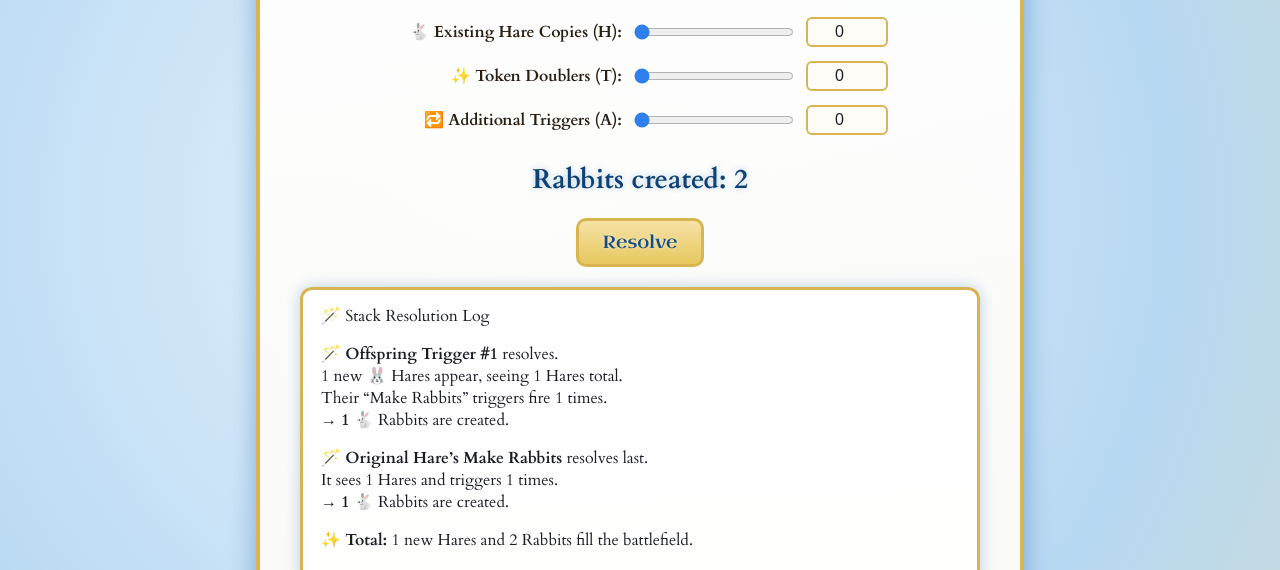
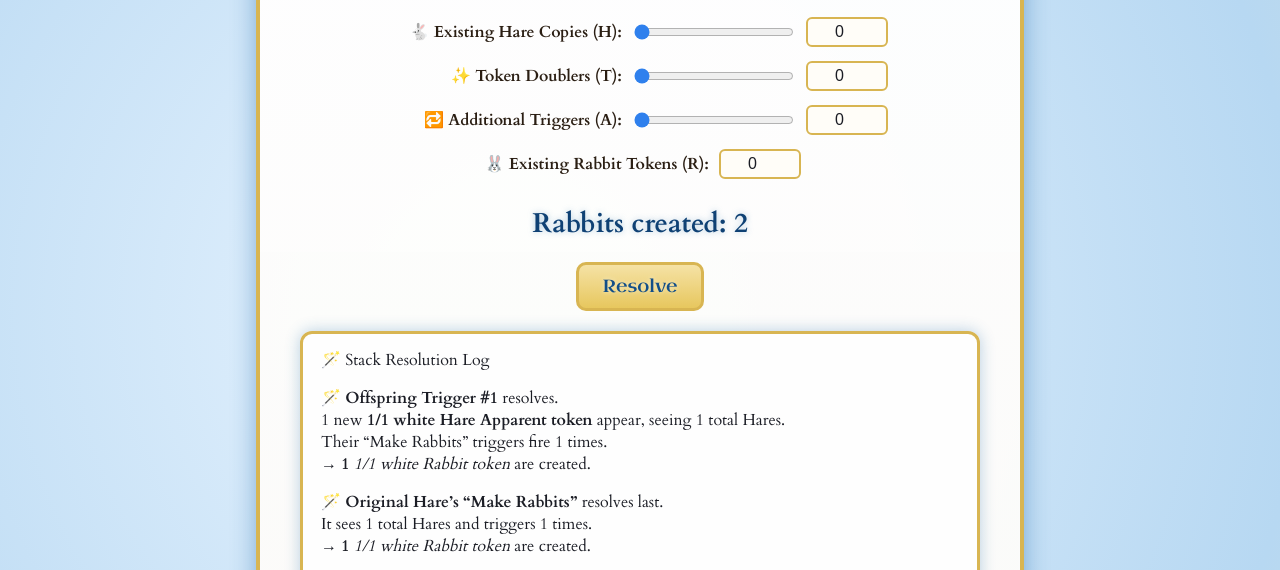
Before and after one commit to joemoffett1/joemoffett1.github.io, a plain HTML site: page index.html in a window 1280 px wide. Both pictures are taken after a click on the button "Resolve". Shown: the part 220-790 px from the top of the page. Drawn offline with nearby package versions, Linux system fonts and the light colour scheme.

Commit message:
Update index.html

```diff
--- a/index.html
+++ b/index.html
@@ -8,9 +8,7 @@
 <link href="https://fonts.googleapis.com/css2?family=Cardo:wght@400;700&family=Uncial+Antiqua&display=swap" rel="stylesheet">
 
 <style>
-/* ───────────────────────────────
-   ✨ BASE PAGE STYLING
-   ─────────────────────────────── */
+/* ✨ BASE PAGE STYLING */
 body {
   margin: 0;
   padding: 0;
@@ -35,9 +33,7 @@ body {
   text-align: center;
 }
 
-/* ───────────────────────────────
-   🔖 HEADERS
-   ─────────────────────────────── */
+/* 🔖 HEADERS */
 h1 {
   font-family: "Uncial Antiqua", serif;
   color: #124e88;
@@ -53,9 +49,7 @@ h1 {
   margin-bottom: 20px;
 }
 
-/* ───────────────────────────────
-   🎚️ SLIDERS & NUMBER BOXES
-   ─────────────────────────────── */
+/* 🎚️ SLIDERS & NUMBER BOXES */
 .slider-group {
   display: flex;
   align-items: center;
@@ -89,9 +83,7 @@ input[type="number"]:focus {
   box-shadow: 0 0 8px rgba(69,150,230,0.6);
 }
 
-/* ───────────────────────────────
-   🪄 RESOLVE BUTTON
-   ─────────────────────────────── */
+/* 🪄 RESOLVE BUTTON */
 button {
   margin-top: 20px;
   background: linear-gradient(180deg, #f5e2a5, #e7c75e);
@@ -116,9 +108,7 @@ button.resolving {
   pointer-events: none;
 }
 
-/* ───────────────────────────────
-   📜 RESULT TEXT
-   ─────────────────────────────── */
+/* 📜 RESULT TEXT */
 #result {
   font-size: 1.7em;
   margin-top: 26px;
@@ -127,9 +117,7 @@ button.resolving {
   text-shadow: 0 0 6px rgba(67,132,185,0.4);
 }
 
-/* ───────────────────────────────
-   🧙‍♂️ ANIMATIONS
-   ─────────────────────────────── */
+/* 🧙‍♂️ ANIMATIONS */
 .narrative, .math-breakdown {
   opacity: 0;
   transform: translateY(-15px);
@@ -161,7 +149,7 @@ button.resolving {
   100% { opacity: 1; filter: blur(0); }
 }
 
-/* 📘 Unified Explanation Box — Updated for Open Parchment Look */
+/* 📘 Unified Explanation Box */
 .explanation {
   font-size: 0.95em;
   color: #2a1e13;
@@ -173,10 +161,7 @@ button.resolving {
   border-radius: 16px;
   padding: 20px 22px;
   box-shadow: 0 0 15px rgba(27,102,170,0.2), inset 0 0 10px rgba(0,0,0,0.05);
-  overflow: hidden;
-  transition: all 1.2s ease;
 }
-
 .explanation-title {
   text-align: center;
   font-family: "Uncial Antiqua", serif;
@@ -186,29 +171,7 @@ button.resolving {
   margin-bottom: 12px;
 }
 
-/* 🧮 Animated math section (no border, just flow) */
-#mathBreakdown {
-  opacity: 0;
-  transform: translateY(-10px);
-  transition: all 1s ease-out;
-  margin-top: 10px;
-}
-#mathBreakdown.text-reveal {
-  opacity: 1;
-  transform: translateY(0);
-  animation: fadeGrow 1.5s ease-in-out;
-}
-
-@keyframes fadeGrow {
-  0% { opacity: 0; transform: translateY(-20px) scaleY(0.95); }
-  60% { opacity: 1; transform: translateY(0) scaleY(1.02); }
-  100% { transform: translateY(0) scaleY(1); }
-}
-
-
-/* ───────────────────────────────
-   🎨 ART & FOOTER
-   ─────────────────────────────── */
+/* 🎨 ART & FOOTER */
 .art-row {
   display: flex;
   justify-content: space-between;
@@ -261,19 +224,22 @@ footer {
     <input id="A" type="range" min="0" max="20" value="0" oninput="syncInputs('A')">
     <input id="Anum" type="number" value="0" oninput="syncSliders('A')" max="20" min="0">
   </div>
+  <div class="slider-group">
+    <label for="Rnum">🐰 Existing Rabbit Tokens (R):</label>
+    <input id="Rnum" type="number" value="0" min="0">
+  </div>
 
   <div id="result">Rabbits created: —</div>
   <button id="resolveBtn" onclick="resolveStack()">Resolve</button>
 
-  <!-- 🪄 Stack Narrative -->
   <div id="narrative" class="narrative"></div>
 
-  <!-- 📘 Unified Explanation Box -->
   <div class="explanation">
     <div class="explanation-title">📘 The Mathematical Breakdown</div>
     <p><strong>H</strong> — Number of other <em>Hare Apparents</em> already on the battlefield.</p>
     <p><strong>T</strong> — Number of <em>token doublers</em> such as Anointed Procession.</p>
-    <p><strong>A</strong> — Number of <em>additional trigger</em> effects you have such as Panharmonicon</p>
+    <p><strong>A</strong> — Number of <em>additional trigger</em> effects such as Panharmonicon.</p>
+    <p><strong>R</strong> — Number of <em>existing Rabbit tokens</em> already on the battlefield.</p>
 
     <div class="formula" style="text-align:center; margin:10px 0;">
       $$
@@ -291,14 +257,20 @@ footer {
       \Biggr\rbrace
       $$
     </div>
-
     <div id="mathBreakdown"></div>
   </div>
 
-  <div class="art-row">
-    <img src="./zinnia.jpg" alt="Zinnia, Valley’s Voice">
-    <img src="./Hare.jpg" alt="Hare Apparent">
-  </div>
+<div class="art-row">
+  <img src="./zinnia.jpg" alt="Zinnia, Valley’s Voice">
+  <img src="./Hare.jpg" alt="Hare Apparent">
+</div>
+
+<!-- 🌟 New Art Row: Token Doublers & Trigger Enhancers -->
+<div class="art-row">
+  <img src="./proc.jpg" alt="Anointed Procession">
+  <img src="./pan.jpg" alt="Panharmonicon">
+</div>
+
   <footer>“Why you getting mad at my 4 vampires — you're about to make like 30 rabbits?” — Cody Rich right before he saw 300 rabbits get created </footer>
 </div>
 
@@ -309,19 +281,9 @@ function X(H,T,A){
   let term2=(2**T)*(H+2**T*(A+1))*(A+1);
   return{term1,term2,total:term1+term2};
 }
-function syncInputs(id){
-  const s=document.getElementById(id),n=document.getElementById(id+"num");
-  n.value=s.value;
-}
-function syncSliders(id){
-  const s=document.getElementById(id),n=document.getElementById(id+"num");
-  let v=parseFloat(n.value);
-  if(v>parseFloat(s.max))v=parseFloat(s.max);
-  if(v<parseFloat(s.min))v=parseFloat(s.min);
-  n.value=v;s.value=v;
-}
+function syncInputs(id){const s=document.getElementById(id),n=document.getElementById(id+"num");n.value=s.value;}
+function syncSliders(id){const s=document.getElementById(id),n=document.getElementById(id+"num");let v=parseFloat(n.value);if(v>parseFloat(s.max))v=parseFloat(s.max);if(v<parseFloat(s.min))v=parseFloat(s.min);n.value=v;s.value=v;}
 
-/* 🪄 Resolve logic */
 function resolveStack(){
   const btn=document.getElementById("resolveBtn");
   btn.textContent="Resolving...";btn.classList.add("resolving");
@@ -329,63 +291,63 @@ function resolveStack(){
   const H=parseFloat(document.getElementById('H').value);
   const T=parseFloat(document.getElementById('T').value);
   const A=parseFloat(document.getElementById('A').value);
+  const R=parseFloat(document.getElementById('Rnum').value)||0;
 
   const {term1,term2,total}=X(H,T,A);
-  document.getElementById('result').textContent=`Rabbits created: ${total.toLocaleString()}`;
+  const grandTotal=total+R;
+
+  let resultHTML=`Rabbits created: ${total.toLocaleString()}`;
+  if(R>0){
+    resultHTML+=`<br><span style="font-size:1.1em;color:#725a2e;">🐰 Total 1/1 rabbit tokens: ${grandTotal.toLocaleString()}</span>`;
+  }
+  document.getElementById('result').innerHTML=resultHTML;
 
   let nar=`<div class='narrative-title'>🪄 Stack Resolution Log</div>`;
   for(let n=1;n<=A+1;n++){
-    const hC=2**T,seen=H+2**T*n,trig=A+1;
+    const hC=2**T;
+    const seen=H+2**T*n;
+    const trig=A+1;
     const rabbits=hC*seen*(2**T)*(A+1);
     nar+=`<p>🪄 <strong>Offspring Trigger #${n}</strong> resolves.<br>
-    ${hC} new 🐰 Hares appear, seeing ${seen} Hares total.<br>
+    ${hC} new <strong>1/1 white Hare Apparent token${hC>1?'s':''}</strong> appear, seeing ${seen} total Hares.<br>
     Their “Make Rabbits” triggers fire ${trig} times.<br>
-    → <strong>${rabbits}</strong> 🐇 Rabbits are created.</p>`;
+    → <strong>${rabbits}</strong> <em>1/1 white Rabbit token${rabbits>1?'s':''}</em> are created.</p>`;
   }
+
   const final=(2**T)*(H+2**T*(A+1))*(A+1);
-  nar+=`<p>🪄 <strong>Original Hare’s Make Rabbits</strong> resolves last.<br>
-  It sees ${H+2**T*(A+1)} Hares and triggers ${A+1} times.<br>
-  → <strong>${final}</strong> 🐇 Rabbits are created.</p>
-  <p><strong>✨ Total:</strong> ${(A+1)*(2**T)} new Hares and ${total} Rabbits fill the battlefield.</p>`;
+  nar+=`<p>🪄 <strong>Original Hare’s “Make Rabbits”</strong> resolves last.<br>
+  It sees ${H+2**T*(A+1)} total Hares and triggers ${A+1} times.<br>
+  → <strong>${final}</strong> <em>1/1 white Rabbit token${final>1?'s':''}</em> are created.</p>
+  <p><strong>✨ Summary:</strong><br>
+  1 <strong>2/2 Hare Apparent</strong>, ${(A+1)*(2**T)} <strong>1/1 Hare Apparent token${(A+1)*(2**T)>1?'s':''}</strong>, and ${total} <strong>1/1 Rabbit token${total>1?'s':''}</strong> enter the battlefield.<br>
+  ${R>0?`Including existing ${R} Rabbits → <strong>${grandTotal}</strong> total Rabbits.`:''}</p>`;
   document.getElementById("narrative").innerHTML=nar;
 
-  // 🧮 Build math breakdown (v3.9)
-  let math = `<div class='breakdown-intro'>Calculation Breakdown:</div>`;
-  math += `$$\\text{Given: } H=${H},\\ T=${T},\\ A=${A}$$`;
-  math += `$$\\text{Term}_1 = \\sum_{n=1}^{${A+1}} (2^{${T}})^2(H+2^{${T}}n)(A+1)$$`;
-
-  let offspringSum = 0;
-
-  for (let n = 1; n <= A + 1; n++) {
-    const termValue = ((2 ** T) ** 2) * (H + 2 ** T * n) * (A + 1);
-    offspringSum += termValue;
-
-    const line1 = `(2^{${T}})^2(H+2^{${T}}(${n}))(A+1)`;
-    const line2 = `= ${(2 ** T) ** 2}(${H}+${2 ** T * n})(${A + 1})`;
-    const line3 = `= ${termValue.toLocaleString()}`;
-
-    math += `
-    $$\\textbf{Offspring Trigger } n=${n}:$$
-    $$${line1}$$
-    $$${line2}$$
-    $$${line3}$$
-    `;
+  // 🧮 Build math breakdown (same as before)
+  let math=`<div class='breakdown-intro'>Calculation Breakdown:</div>`;
+  math+=`$$\\text{Given: } H=${H},\\ T=${T},\\ A=${A},\\ R=${R}$$`;
+  math+=`$$\\text{Term}_1 = \\sum_{n=1}^{${A+1}} (2^{${T}})^2(H+2^{${T}}n)(A+1)$$`;
+  let offspringSum=0;
+  for(let n=1;n<=A+1;n++){
+    const termValue=((2**T)**2)*(H+2**T*n)*(A+1);
+    offspringSum+=termValue;
+    math+=`
+    $$\\textbf{Offspring Trigger } n=${n}: = ${termValue.toLocaleString()}$$`;
+  }
+  const hareTerm=(2**T)*(H+2**T*(A+1))*(A+1);
+  const totalSum=offspringSum+hareTerm;
+  math+=`
+  $$\\textbf{Sum of Offspring Triggers: } ${offspringSum.toLocaleString()}$$
+  $$\\textbf{Original Hare Term: } = ${hareTerm.toLocaleString()}$$
+  $$X(${H},${T},${A})=${totalSum.toLocaleString()}$$`;
+  if(R>0){
+    math+=`
+    $$\\textbf{Existing Rabbits (R): } ${R.toLocaleString()}$$
+    $$\\textbf{Final Total Rabbits: } X+R = ${totalSum.toLocaleString()} + ${R.toLocaleString()} = ${grandTotal.toLocaleString()}$$`;
   }
 
-  const hareTerm = (2 ** T) * (H + 2 ** T * (A + 1)) * (A + 1);
-  const totalSum = offspringSum + hareTerm;
+  document.getElementById("mathBreakdown").innerHTML=math;
 
-  // 🧾 Add subtotal and final computation
-  math += `
-  $$\\textbf{Sum of Offspring Triggers: } ${offspringSum.toLocaleString()}$$
-  $$\\textbf{Original Hare Term: } (2^{${T}})(H+2^{${T}}(${A + 1}))(A+1) = ${hareTerm.toLocaleString()}$$
-  $$\\Rightarrow X(${H},${T},${A}) = ${offspringSum.toLocaleString()} + ${hareTerm.toLocaleString()} = ${totalSum.toLocaleString()}$$
-  `;
-
-  document.getElementById("mathBreakdown").innerHTML = math;
-
-
-  // reveal sequence
   setTimeout(()=>{document.getElementById("narrative").classList.add("show-scroll");},500);
   setTimeout(()=>{
     document.getElementById("mathBreakdown").classList.add("text-reveal");
@@ -395,12 +357,8 @@ function resolveStack(){
 }
 </script>
 
-<!-- 🧮 MathJax -->
 <script>
-window.MathJax={
-  tex:{inlineMath:[['$','$'],['\\(','\\)']],displayMath:[['$$','$$']],processEscapes:true},
-  svg:{fontCache:'global'}
-};
+window.MathJax={tex:{inlineMath:[['$','$'],['\\(','\\)']],displayMath:[['$$','$$']],processEscapes:true},svg:{fontCache:'global'}};
 </script>
 <script async src="https://cdn.jsdelivr.net/npm/mathjax@3/es5/tex-svg.js"></script>
 </body>
```
